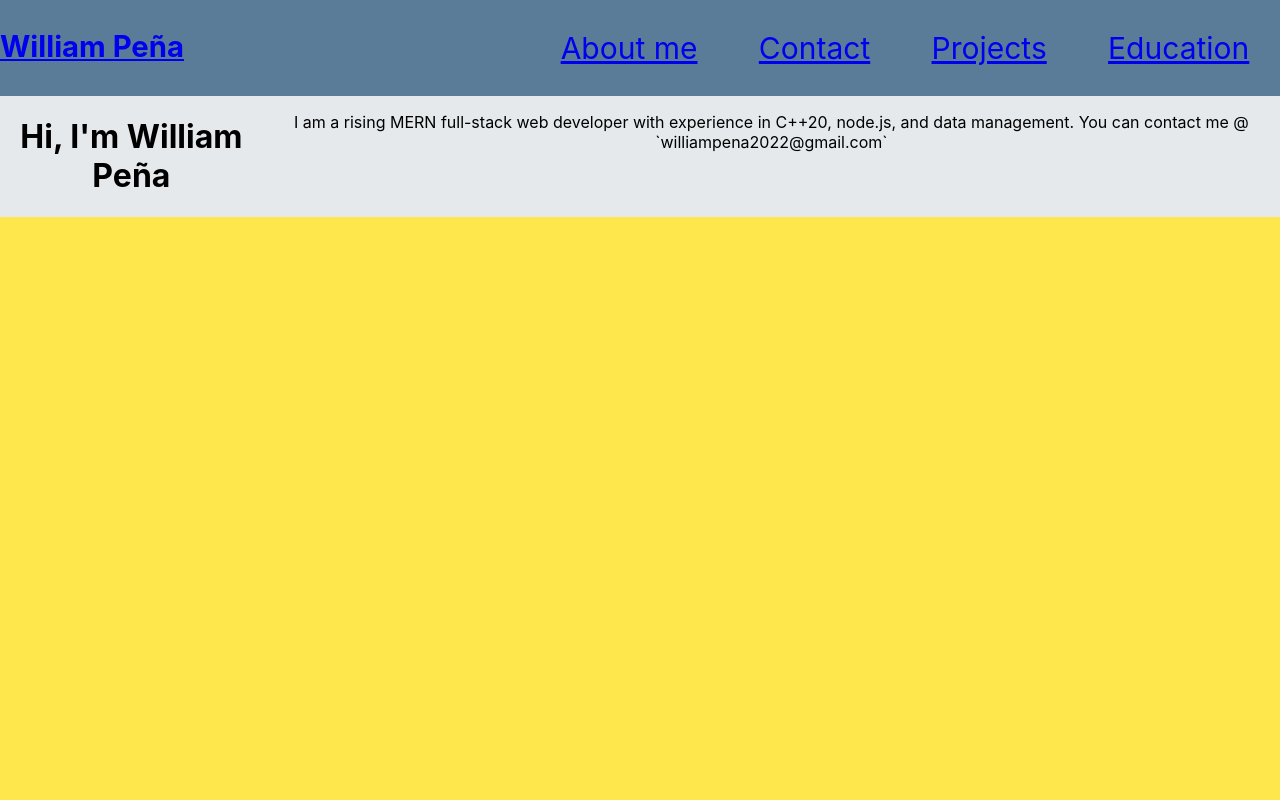
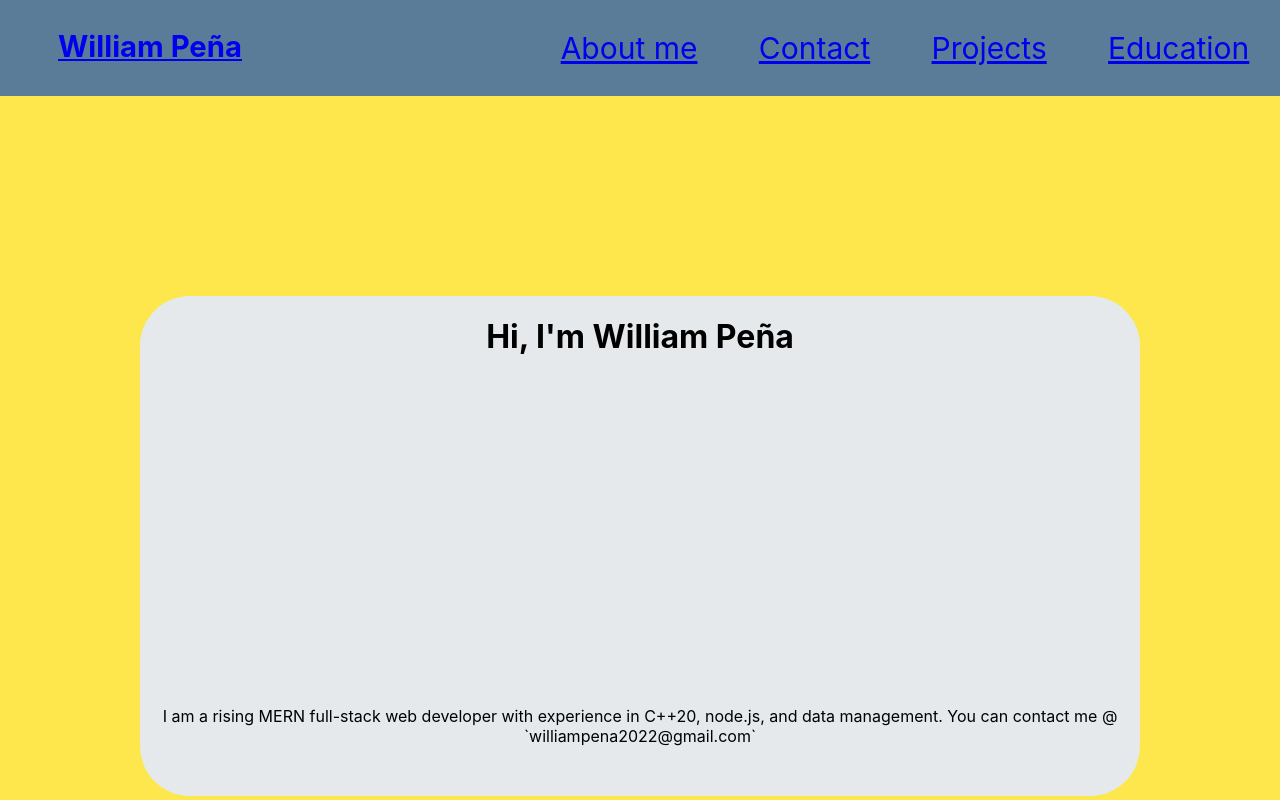
Before and after one commit to williampena28/porfolio-site, a React (Create React App) app: page / in a window 1280 px wide. Built offline with nearby package versions, Linux system fonts and the light colour scheme.

Commit message:
Main page position centered

```diff
--- a/src/components/nav/index.css
+++ b/src/components/nav/index.css
@@ -15,11 +15,11 @@
 }
 p:hover
 {
-    cursor: pointer;
-    /* color: #FDE74C;
+    /* cursor: pointer;
+    color: #FDE74C;
     font-style: underline; */
 }
-.names
+.name
 {
     width: 300px;
 }
--- a/src/pages/contact/index.js
+++ b/src/pages/contact/index.js
@@ -8,6 +8,8 @@ const Contact = () => {
         <h3>Email: williampena2022@gmail.com</h3>
         <h3>Phone:(929)-368-1917</h3>
         <Link to='https://www.linkedin.com/in/william-pe%C3%B1a-32623115a/'><h3>Linkedin Page</h3></Link>
+        <Link to='https://github.com/williampena28'><h3>Github</h3></Link>
+        <Link to='https://docs.google.com/document/d/1AGMg_ZzYMNAlvdp1IKhGZbKBsq74YFig/edit?usp=sharing&ouid=116509990734666334770&rtpof=true&sd=true'><h3>Resume Doc</h3></Link>
       </div>
     </div>
   )
--- a/src/pages/main/index.css
+++ b/src/pages/main/index.css
@@ -4,5 +4,17 @@
     display: flex;
     flex-direction: row;
     justify-content: space-around;
+    margin: 0 auto;
+    height: 500px;
+    width: 1000px;
     position: relative;
+    top: 200px;
+    border-radius: 50px;
 }
+#main-page-description
+{
+    position: absolute;
+    margin: 0 auto;
+    left: 0;
+    bottom: 50px;
+}
--- a/src/pages/main/index.js
+++ b/src/pages/main/index.js
@@ -4,8 +4,12 @@ import './index.css'
 const MainPage = () => {
   return (
     <div className='main-page-content'>
+      <div className='content-wrap'>
         <h1>Hi, I'm William Peña</h1>
-        <p>I am a rising MERN full-stack web developer with experience in C++20, node.js, and data management. You can contact me @ `williampena2022@gmail.com`</p>
+        <p id='main-page-description'>I am a rising MERN full-stack web developer with experience in C++20, node.js, and data management.
+           You can contact me @ `williampena2022@gmail.com`
+        </p>
+      </div>
     </div>
   )
 }
```
